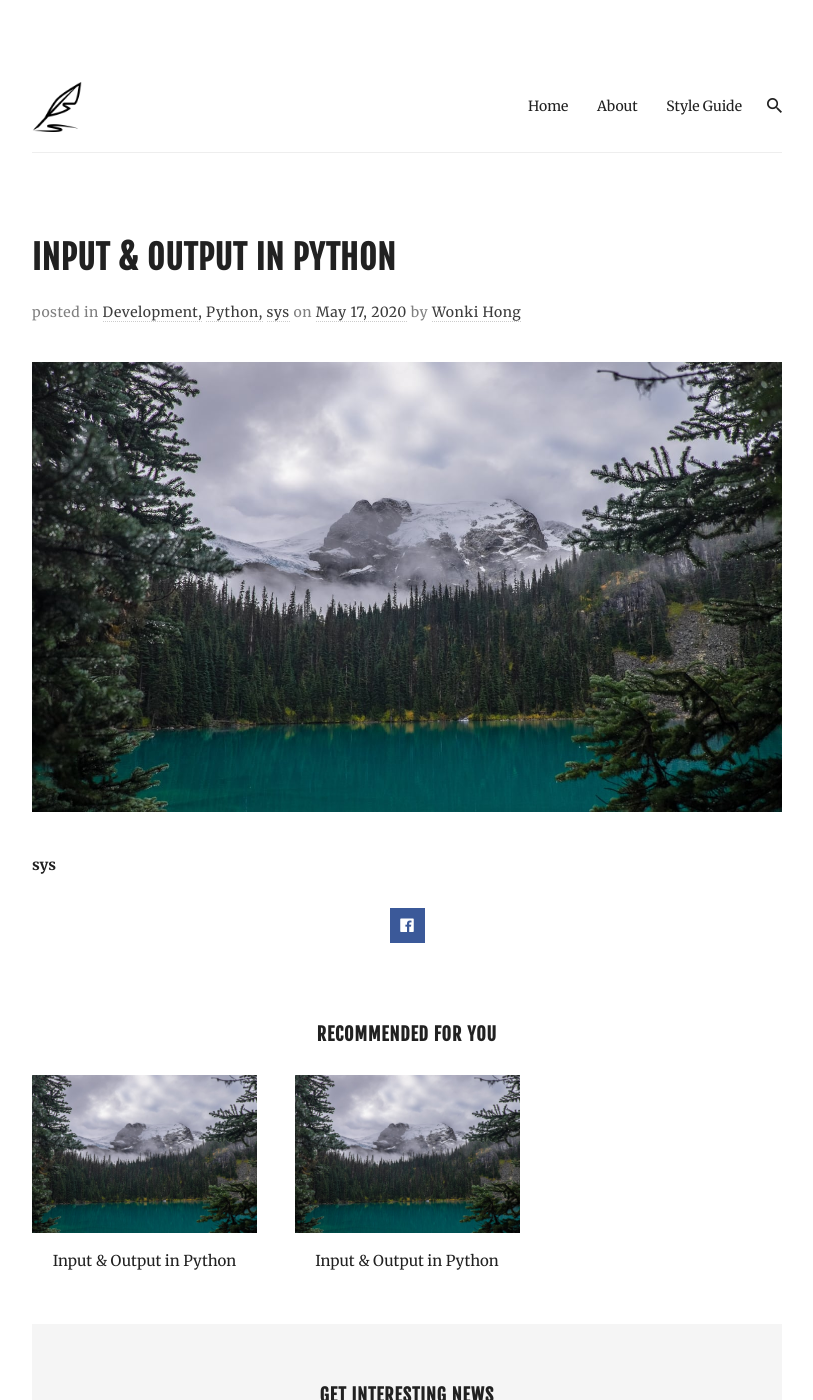
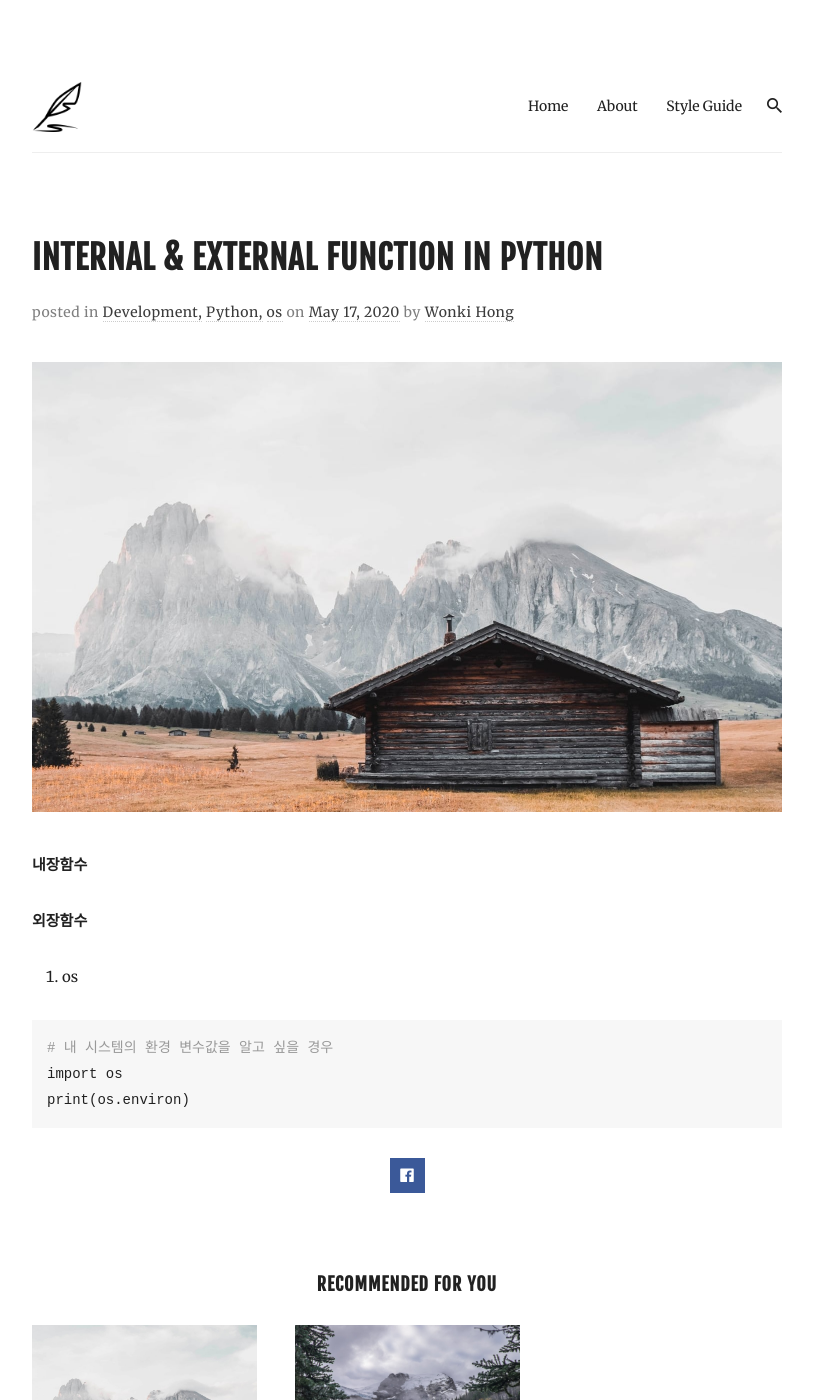
Before and after one commit to captwk5/captwk5.github.io, a Jekyll site: the page built from _posts/2020-05-17-second-posting.md, in a window 1280 px wide and 1400 px high. Shown: the whole window, without its empty margins (233-1046 px from the left). Built offline with Jekyll 4.4.1, drawn with Linux system fonts in a browser that asks for light colours; nearby versions of some CDN libraries; comment, search, counter and statistics services are not loaded; some of the changed text lies outside the part shown.

Commit message:
second posting

```diff
--- a/_posts/2020-05-17-second-posting.md
+++ b/_posts/2020-05-17-second-posting.md
@@ -1,9 +1,20 @@
 ---
 layout: post
-title:  Input & Output in Python
+title:  Internal & External function in Python
 date:   2020-05-17
-image:  images/03.jpg
-tags:   [Development, Python, sys]
+image:  images/08.jpg
+tags:   [Development, Python, os]
 ---
 
-**sys**
+**내장함수**
+
+**외장함수**
+1. os
+
+{% highlight markdown %}
+
+# 내 시스템의 환경 변수값을 알고 싶을 경우
+import os
+print(os.environ)
+
+{% endhighlight %}
```
